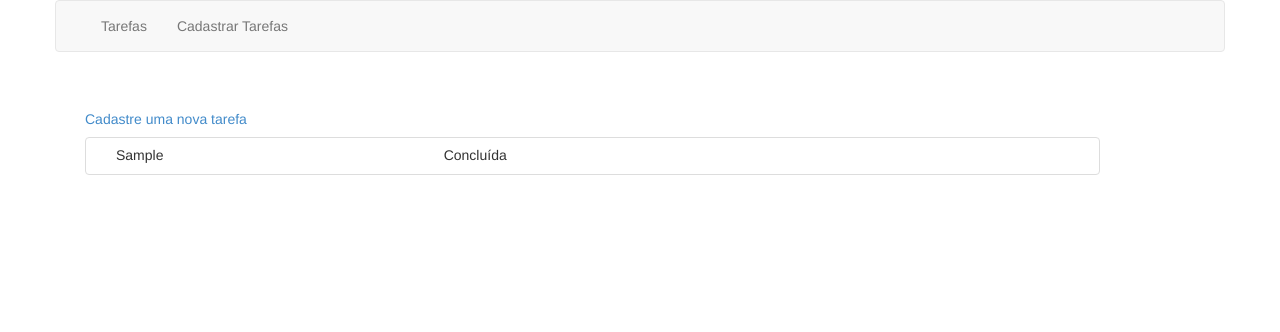
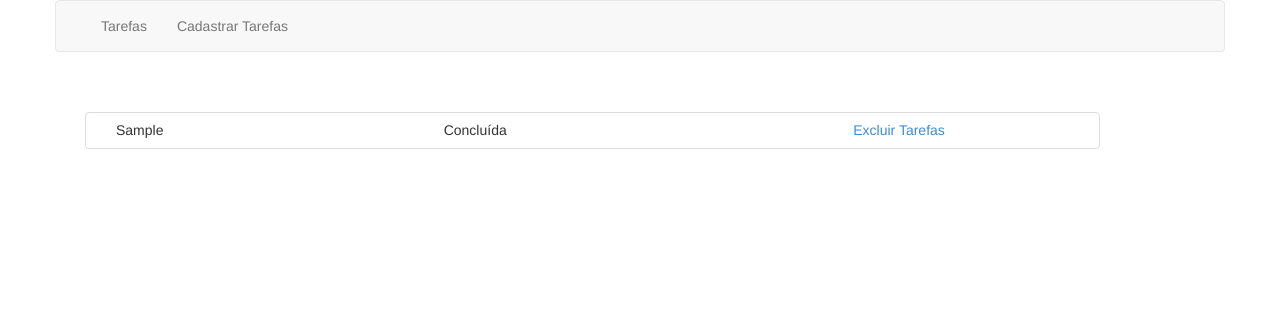
Before and after one commit to cesarlc/Tarefas, a Django app: page /lista_tarefas/ in a window 1280 px wide. Shown: the top 332 px of the page. Run offline with Django 3.2, Linux system fonts and the light colour scheme; tables that the repository leaves empty hold one stand-in row (values such as "Sample post").

Commit message:
Inserido função marcar tarefa!

```diff
--- a/Desafio/templates/lista.html
+++ b/Desafio/templates/lista.html
@@ -4,11 +4,6 @@
     <div class="col-lg-12 col-centered">
         <div class="row">
             {%if tarefas|length > 0%}
-                <h5>
-                    <a href="/cadastra_tarefa/">
-                        Cadastre uma nova tarefa
-                    </a>
-                </h5>
                 {% for tarefa in tarefas %}
                     <div class="col-lg-12 col-centered">
                         <h5 class="list-group-item row cinza">
@@ -16,19 +11,24 @@
                                 {{ tarefa.tarefa }}
                             </div>
                             {%if tarefa.situacao == True %}
-                                <div class="col-lg-3">
+                                <div class="col-lg-2">
                                     Concluída
                                 </div>
                             {%else%}
-                                <div class="col-lg-4">
+                                <div class="col-lg-2">
                                     Pendente
                                 </div>
                                 <div class="col-lg-3 pull-right">
-                                    <a href="/exclui_tarefa/{{ tarefa.id }}">
-                                        Marcar como concluída
+                                    <a href="/marca_tarefa/{{ tarefa.id }}">
+                                        Marcar Tarefas
                                     </a>
                                 </div>
                             {%endif%}
+                            <div class="col-lg-3 pull-right">
+                                <a href="/exclui_tarefa/{{ tarefa.id }}">
+                                    Excluir Tarefas
+                                </a>
+                            </div>
                         </h5>
                     </div>
                 {% endfor %}
--- a/Desafio/urls.py
+++ b/Desafio/urls.py
@@ -23,4 +23,5 @@ urlpatterns = patterns('',
 	url(r'^lista_tarefas/$', 'Desafio.views.lista_tarefas', name='lista'),
     url(r'^cadastra_tarefa/$', 'Desafio.views.cadastra_tarefa', name='cadastra'),
     url(r'^exclui_tarefa/(?P<id>\d+)/$', 'Desafio.views.exclui_tarefa', name='exclui'),
+    url(r'^marca_tarefa/(?P<id>\d+)/$', 'Desafio.views.marca_tarefa', name='marca'),
 )
--- a/Desafio/views.py
+++ b/Desafio/views.py
@@ -65,6 +65,19 @@ def exclui_tarefa(request, id):
 	log.objeto = id
 	log.save()
 
+	tarefa.delete()
+
+	return redirect('/lista_tarefas')
+
+def marca_tarefa(request, id):
+	tarefa = Tarefas.objects.get(pk=id)
+
+	log = Logs()
+	log.acao = "Marcando tarefa como Concluída"
+	log.data = date.today()
+	log.objeto = id
+	log.save()
+
 	tarefa.situacao = True
 	tarefa.save()
 
```
Also changed, not shown: Desafio/migrations/0001_initial.py, 10 other files.
